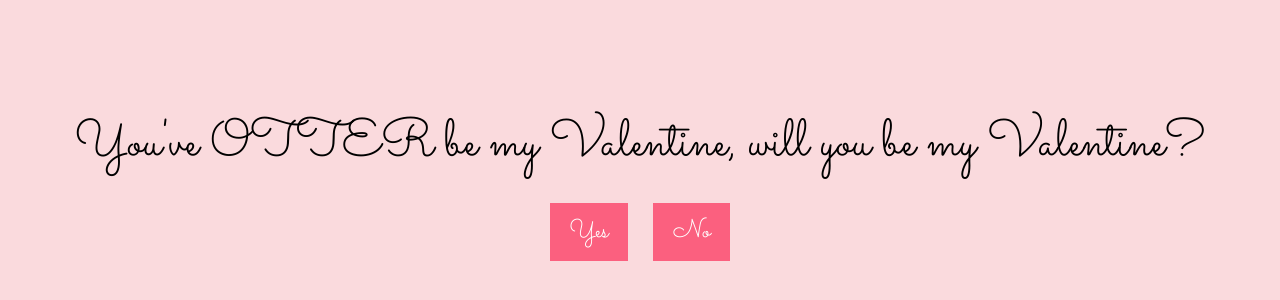
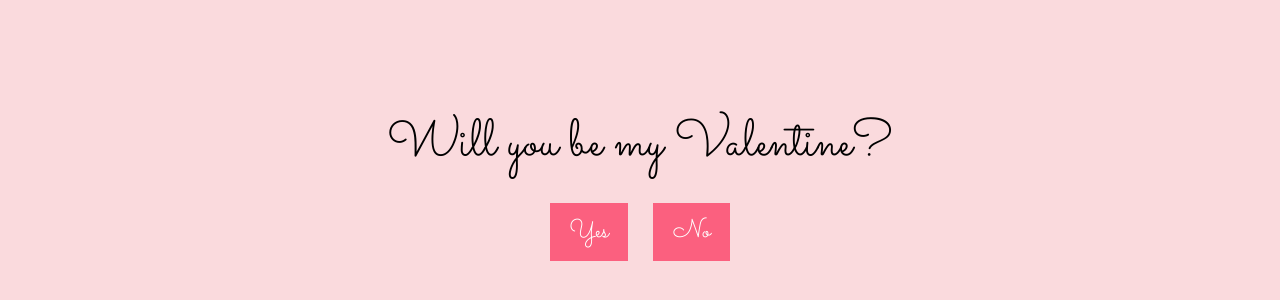
Before and after one commit to tyshwe/Valentines-, a plain HTML site: page index.html in a window 1280 px wide. Shown: the part 216-516 px from the top of the page. Drawn offline with Linux system fonts and the light colour scheme.

Commit message:
Update index.html

```diff
--- a/index.html
+++ b/index.html
@@ -11,7 +11,7 @@
     <div id="container">
         <div id="image-container"></div> <!-- Container for displaying images -->
         <div id="text-container">
-            <div id="question">You've OTTER be my Valentine, will you be my Valentine?</div> <!-- Question -->
+            <div id="question">Will you be my Valentine?</div> <!-- Question -->
             <div id="options">
                 <button id="yes-button" onclick="selectOption('yes')">Yes</button> <!-- Yes button -->
                 <button id="no-button" onclick="selectOption('no')">No</button> <!-- No button -->
```
